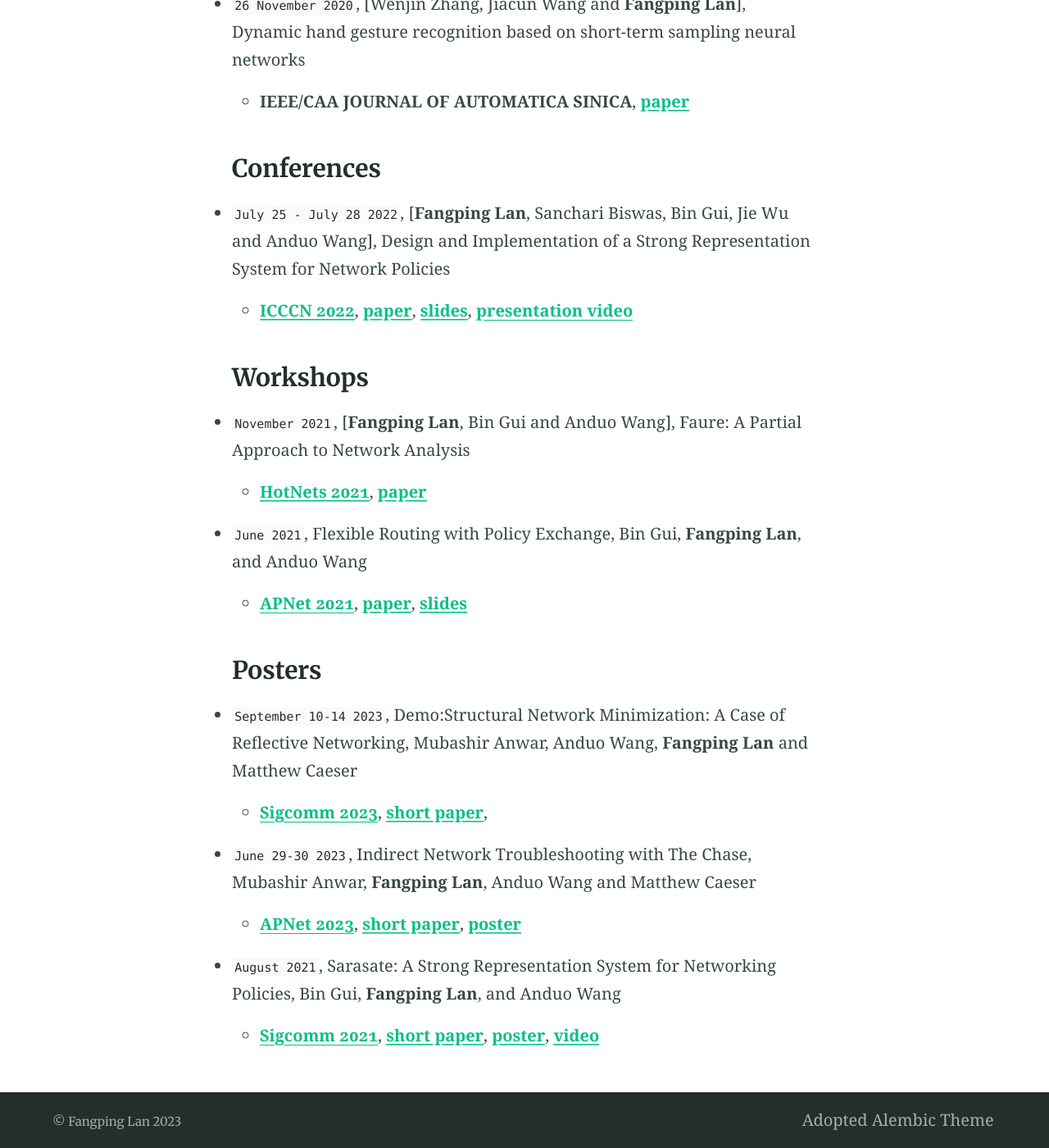
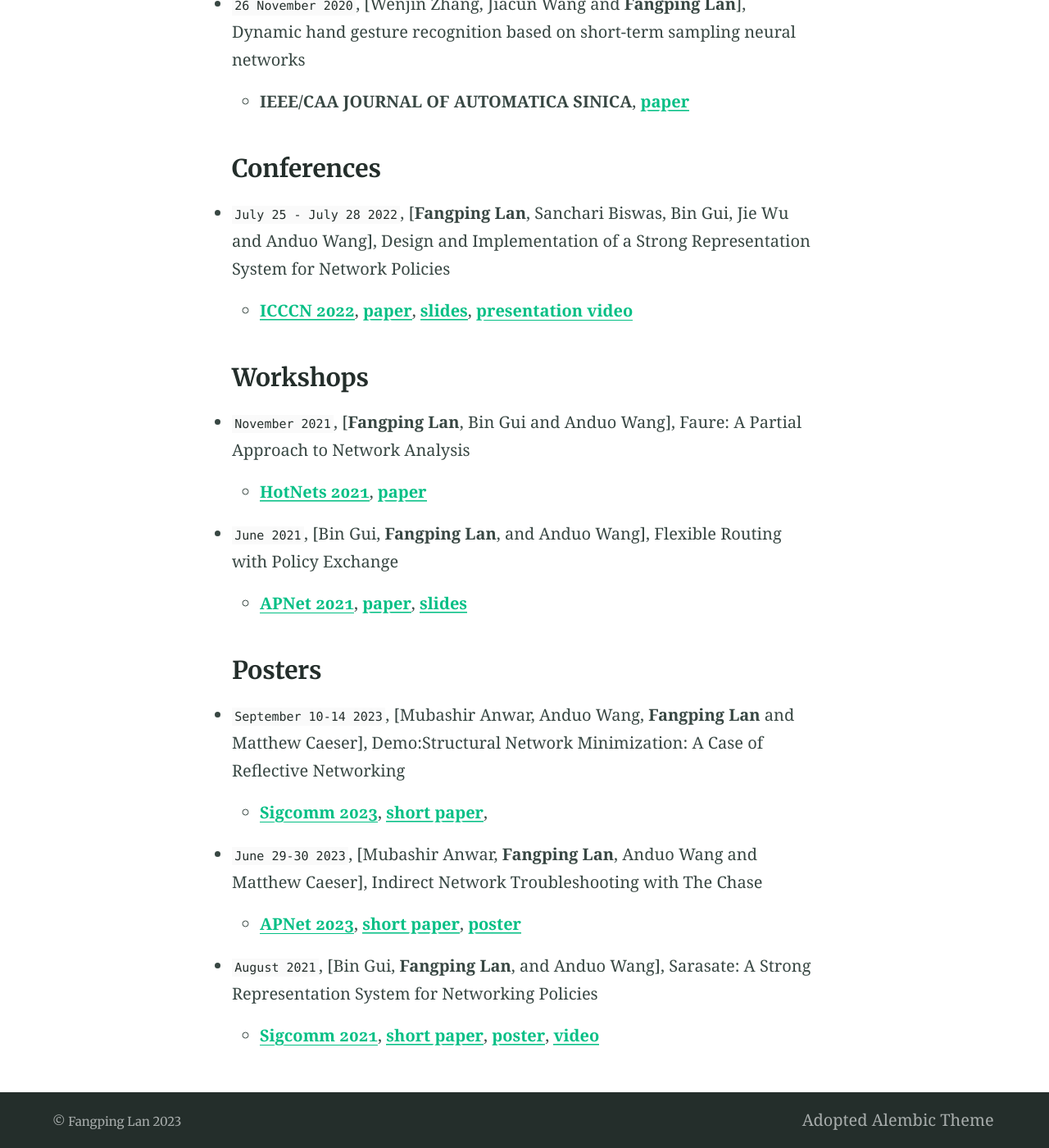
Before and after one commit to lanfangping/lanfangping.github.io, a Jekyll site: the page built from publications.md, in a window 1280 px wide and 1400 px high, scrolled down 225 px. Shown: the whole window at 82% size. Built offline with Jekyll 4.4.1, drawn with Linux system fonts in a browser that asks for light colours.

```diff
--- a/publications.md
+++ b/publications.md
@@ -30,7 +30,7 @@ aside: False
   - [**HotNets 2021**](https://conferences.sigcomm.org/hotnets/2021/),
   [**paper**](http://anduowang.github.io/docs/faure.pdf)
 
-- `June 2021`, Flexible Routing with Policy Exchange, Bin Gui, **Fangping Lan**, and Anduo Wang
+- `June 2021`, [Bin Gui, **Fangping Lan**, and Anduo Wang], Flexible Routing with Policy Exchange
 
   - [**APNet 2021**](https://conferences.sigcomm.org/events/apnet2021/index.html),
   [**paper**](https://conferences.sigcomm.org/events/apnet2021/papers/apnet2021-2.pdf),
@@ -38,21 +38,21 @@ aside: False
 
 
 ### Posters
-- `September 10-14 2023`, Demo:Structural Network Minimization: A Case of Reflective Networking, Mubashir Anwar, Anduo Wang, **Fangping Lan** and Matthew Caeser
+- `September 10-14 2023`, [Mubashir Anwar, Anduo Wang, **Fangping Lan** and Matthew Caeser], Demo:Structural Network Minimization: A Case of Reflective Networking
 
   - [**Sigcomm 2023**](https://conferences.sigcomm.org/sigcomm/2023/cf-posters.html),
   [**short paper**](docs/sigcomm2023demo/Sigcomm23_shortpaper.pdf),
   <!-- [**poster**](docs/apnet2023/poster_APnet23.pdf) -->
   <!-- [**video**](https://youtu.be/w9nH2et3zdI) -->
 
-- `June 29-30 2023`, Indirect Network Troubleshooting with The Chase, Mubashir Anwar, **Fangping Lan**, Anduo Wang and Matthew Caeser
+- `June 29-30 2023`, [Mubashir Anwar, **Fangping Lan**, Anduo Wang and Matthew Caeser], Indirect Network Troubleshooting with The Chase
 
   - [**APNet 2023**](https://conferences.sigcomm.org/events/apnet2023/index.html),
   [**short paper**](docs/apnet2023/IndirectNetworkTroubleshootingwithTheChase.pdf),
   [**poster**](docs/apnet2023/poster_APnet23.pdf)
   <!-- [**video**](https://youtu.be/w9nH2et3zdI) -->
 
-- `August 2021`, Sarasate: A Strong Representation System for Networking Policies, Bin Gui, **Fangping Lan**, and Anduo Wang
+- `August 2021`, [Bin Gui, **Fangping Lan**, and Anduo Wang], Sarasate: A Strong Representation System for Networking Policies
 
   - [**Sigcomm 2021**](https://conferences.sigcomm.org/sigcomm/2021/cf-posters.html),
   [**short paper**](https://anduowang.github.io/docs/sigcomm2021demo.pdf),
```
